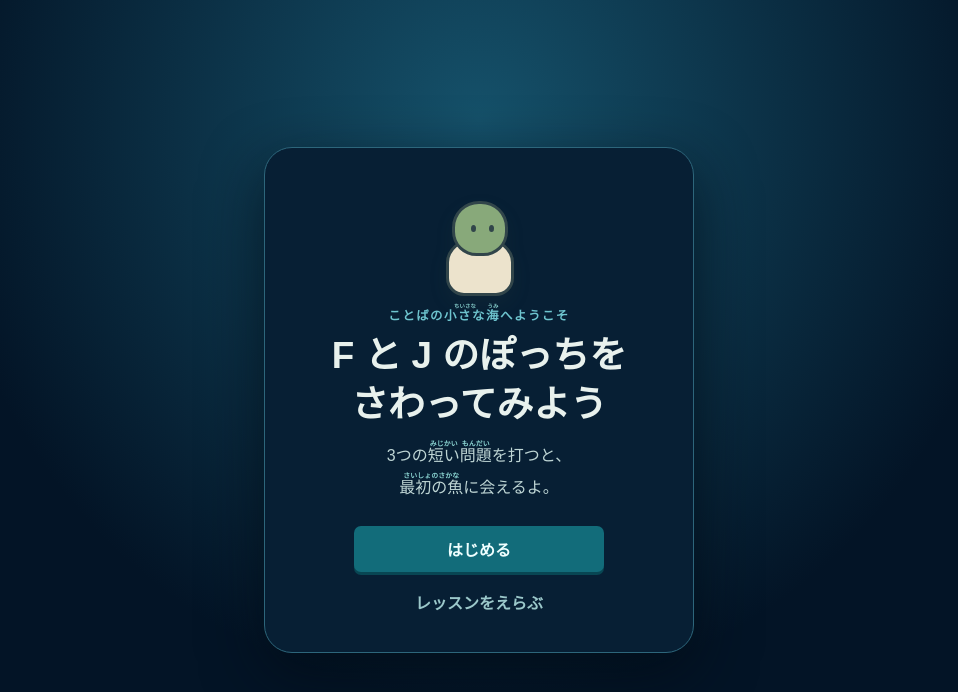
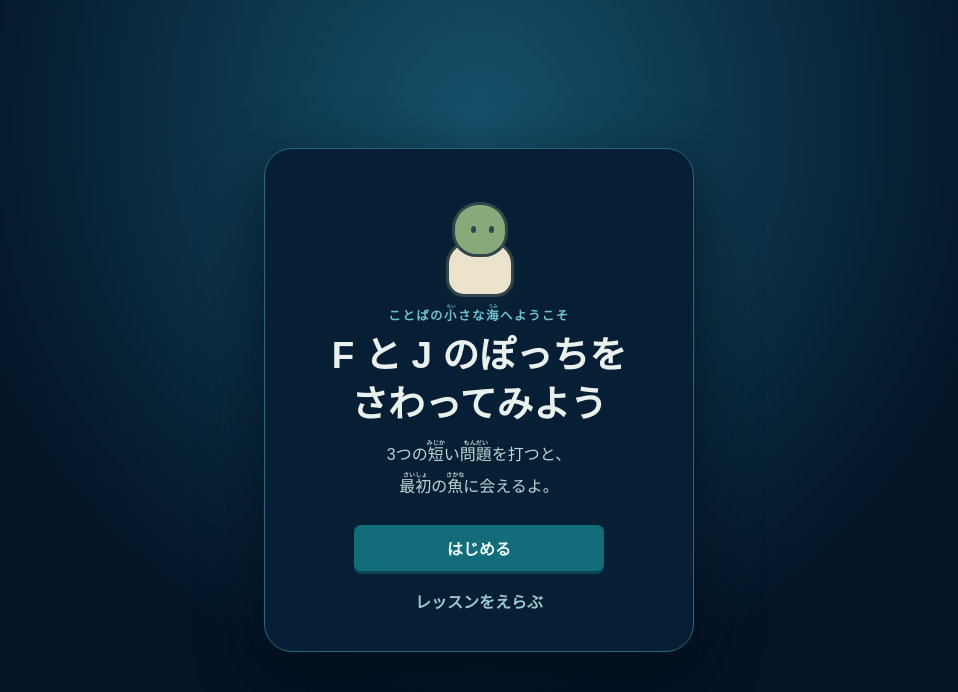
Before and after one commit to yamakomori/type-rogue, an Astro site: page / in a window 1280 px wide. Shown: the whole page, without its empty margins (161-1119 px from the left). Built offline with nearby package versions, Linux system fonts and the light colour scheme; Astro itself is replaced by a stand-in of ours.

Commit message:
feat: implement furigana splitting logic and update ruby typography styles

```diff
--- a/src/components/game/UiPrimitives.jsx
+++ b/src/components/game/UiPrimitives.jsx
@@ -1,4 +1,5 @@
 import { Children, Fragment } from "react";
+import { splitFuriganaSegments } from "../../domain/furigana.js";
 
 const READING_ENTRIES = [
   ["珊瑚の森", "さんごのもり"],
@@ -306,12 +307,18 @@ function renderString(text, keyPrefix) {
     }
     flushPlain();
     const [base, reading] = match;
-    result.push(
-      <ruby key={`${keyPrefix}-${index}`}>
-        {base}
-        <rt aria-hidden="true">{reading}</rt>
-      </ruby>,
-    );
+    splitFuriganaSegments(base, reading).forEach((segment, segmentIndex) => {
+      if (!segment.reading) {
+        result.push(segment.text);
+        return;
+      }
+      result.push(
+        <ruby key={`${keyPrefix}-${index}-${segmentIndex}`}>
+          {segment.text}
+          <rt aria-hidden="true">{segment.reading}</rt>
+        </ruby>,
+      );
+    });
     index += base.length;
   }
   flushPlain();
--- /dev/null
+++ b/src/domain/furigana.js
@@ -0,0 +1,41 @@
+const KANJI_PATTERN = /^[\p{Script=Han}々〆ヵヶ]+$/u;
+const TEXT_SEGMENT_PATTERN = /[\p{Script=Han}々〆ヵヶ]+|[^\p{Script=Han}々〆ヵヶ]+/gu;
+
+function normalizeKana(text) {
+  return [...text].map((character) => {
+    const codePoint = character.codePointAt(0);
+    if (codePoint >= 0x30a1 && codePoint <= 0x30f6) {
+      return String.fromCodePoint(codePoint - 0x60);
+    }
+    return character;
+  }).join("");
+}
+
+export function splitFuriganaSegments(base, reading) {
+  const segments = base.match(TEXT_SEGMENT_PATTERN) ?? [base];
+  const normalizedReading = normalizeKana(reading);
+  let readingIndex = 0;
+
+  return segments.map((text, index) => {
+    if (!KANJI_PATTERN.test(text)) {
+      const normalizedText = normalizeKana(text);
+      const textIndex = normalizedReading.indexOf(normalizedText, readingIndex);
+      if (textIndex >= 0) readingIndex = textIndex + normalizedText.length;
+      return { text };
+    }
+
+    const nextPlainText = segments[index + 1];
+    if (!nextPlainText) {
+      const segmentReading = reading.slice(readingIndex);
+      readingIndex = reading.length;
+      return { text, reading: segmentReading };
+    }
+
+    const boundary = normalizedReading.indexOf(normalizeKana(nextPlainText), readingIndex);
+    if (boundary < 0) return { text };
+
+    const segmentReading = reading.slice(readingIndex, boundary);
+    readingIndex = boundary;
+    return segmentReading ? { text, reading: segmentReading } : { text };
+  });
+}
--- a/src/styles.css
+++ b/src/styles.css
@@ -160,8 +160,8 @@ body:has(.region-backdrop-shallows) {
 /* UI foundation refresh: typography, navigation, surfaces, and shared controls. */
 ruby { ruby-align:center; }
 rt {
-  color:#8ed9d6;
-  font-size:.43em;
+  color:inherit;
+  font-size:.36em;
   font-weight:700;
   letter-spacing:.02em;
   line-height:1;
```
Also changed, not shown: test/furigana.test.js (added, +34 -0 lines).
